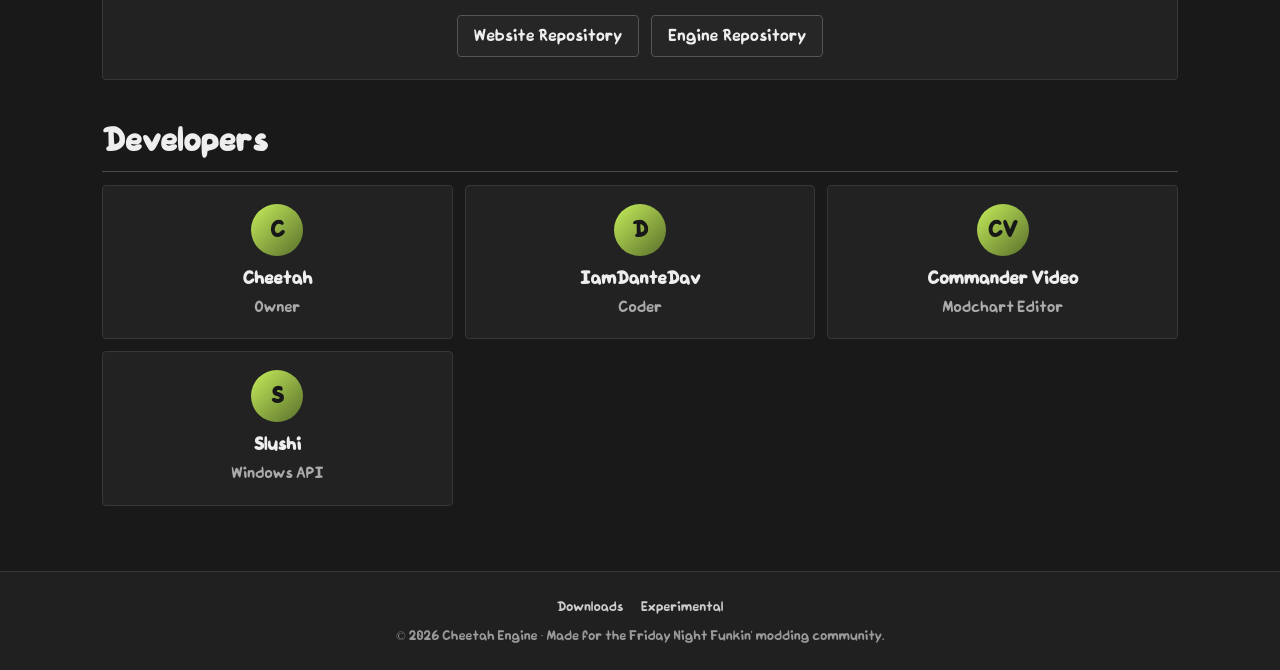
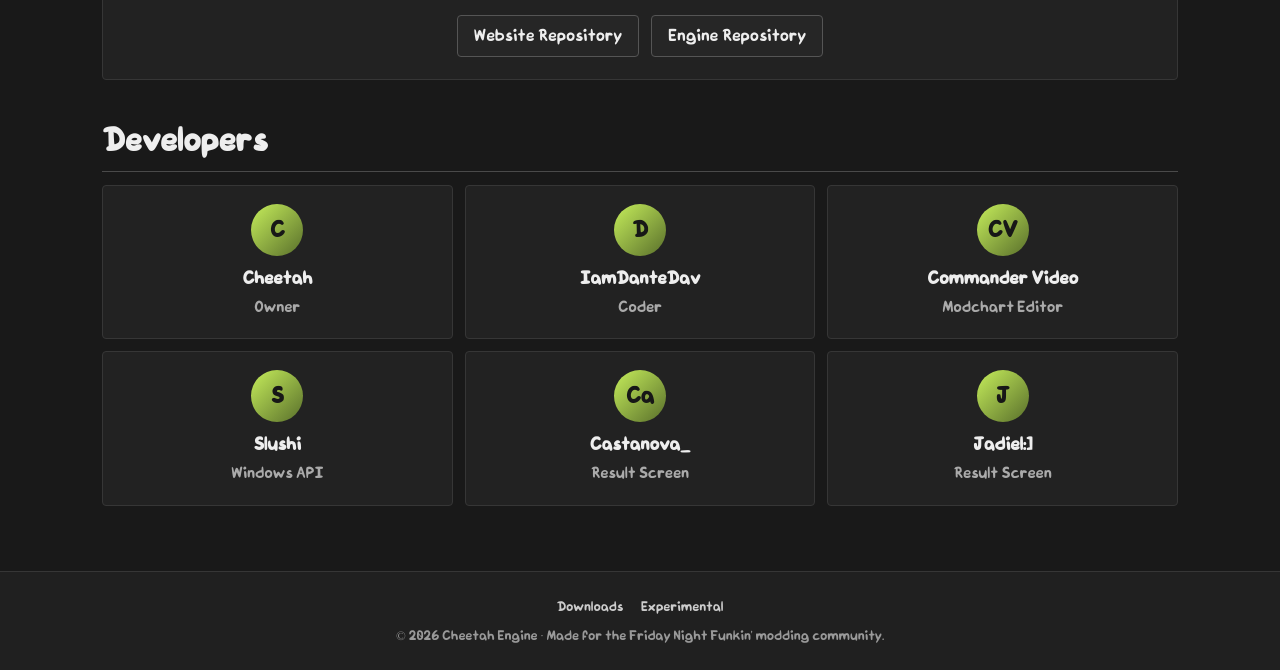
Before and after one commit to IamDanteDev/CheetahEngine-Website, a plain HTML site: page index.html in a window 1280 px wide. Shown: the part 1384-2054 px from the top of the page. Drawn offline with Linux system fonts and the light colour scheme.

Commit message:
docs: credit Castanova_ and Jadiel for result screen

```diff
--- a/index.html
+++ b/index.html
@@ -141,6 +141,8 @@ footer a{color:#ccc}
   <div class="donor"><div class="avatar">D</div><strong><a href="https://www.youtube.com/@IamDanteDev" target="_blank" rel="noopener">IamDanteDav</a></strong><small>Coder</small></div>
   <div class="donor"><div class="avatar">CV</div><strong><a href="https://gamebanana.com/members/1787065" target="_blank" rel="noopener">Commander Video</a></strong><small>Modchart Editor</small></div>
   <div class="donor"><div class="avatar">S</div><strong><a href="https://github.com/Slushi-Github" target="_blank" rel="noopener">Slushi</a></strong><small>Windows API</small></div>
+  <div class="donor"><div class="avatar">Ca</div><strong><a href="https://gamebanana.com/members/1890908" target="_blank" rel="noopener">Castanova_</a></strong><small>Result Screen</small></div>
+  <div class="donor"><div class="avatar">J</div><strong><a href="https://gamebanana.com/members/1842826" target="_blank" rel="noopener">Jadiel:]</a></strong><small>Result Screen</small></div>
 </div>
 </section>
 </main>
```
